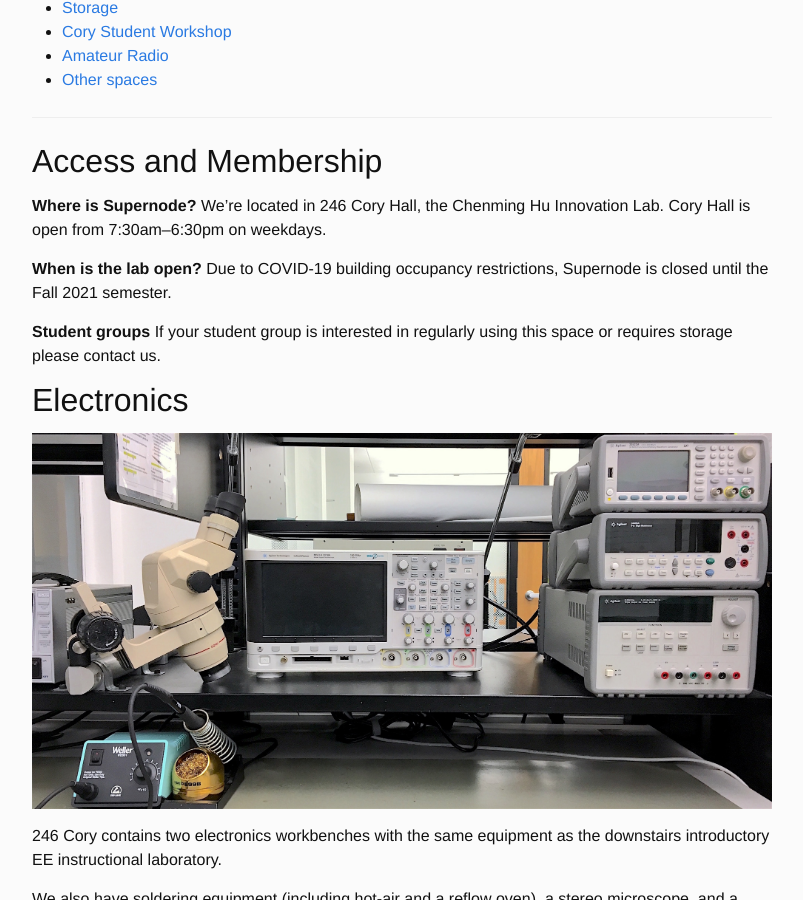
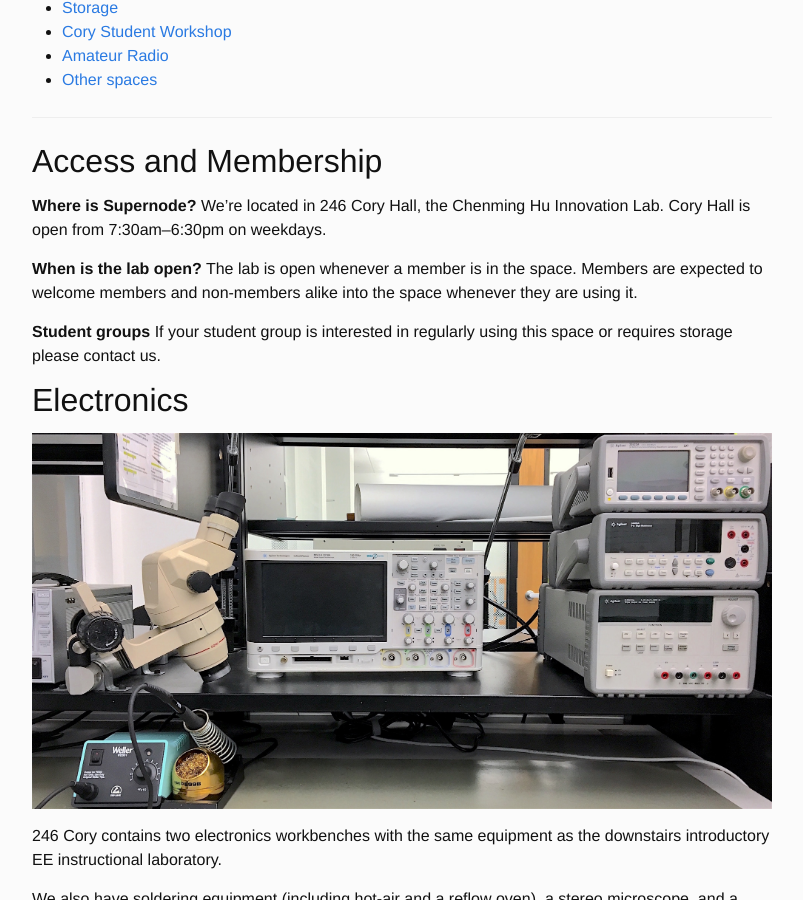
Before and after one commit to ucb-supernode/website, a Jekyll site: the page built from about.md, in a window 1280 px wide and 900 px high, scrolled down 860 px. Shown: the whole window, without its empty margins (238-1041 px from the left). Built offline with Jekyll 4.4.1, drawn with Linux system fonts in a browser that asks for light colours.

Commit message:
Revert "Update COVID information" for reopening

```diff
--- a/about.md
+++ b/about.md
@@ -25,7 +25,7 @@ Access and Membership
 
 **Where is Supernode?** We're located in 246 Cory Hall, the Chenming Hu Innovation Lab. Cory Hall is open from 7:30am–6:30pm on weekdays.
 
-**When is the lab open?** Due to COVID-19 building occupancy restrictions, Supernode is closed until the Fall 2021 semester.
+**When is the lab open?** The lab is open whenever a member is in the space. Members are expected to welcome members and non-members alike into the space whenever they are using it.
 
 **Student groups** If your student group is interested in regularly using this space or requires storage please contact us.
 
```
Also changed, not shown: _includes/intro.md (+1 -1 lines).
